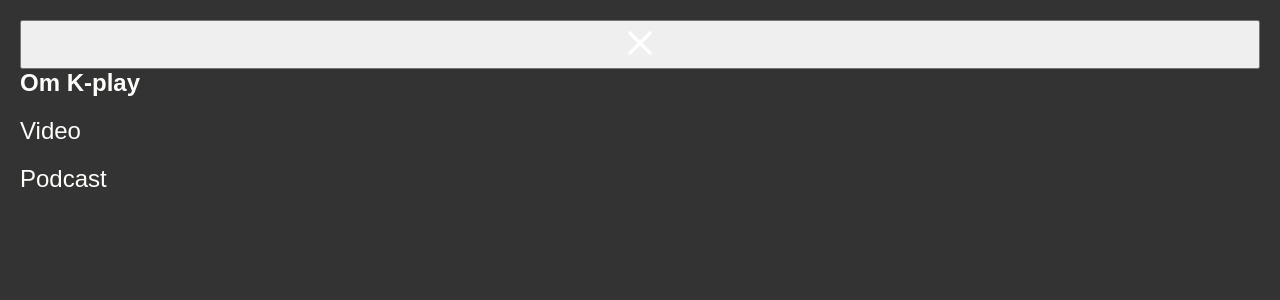
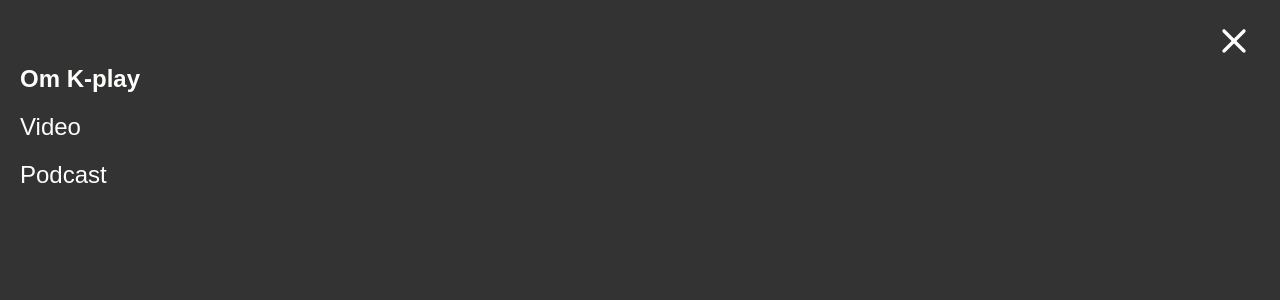
Before and after one commit to Raademar/projekt_ka, a React (Create React App) app: page / in a window 1280 px wide. Both pictures are taken after a click on the button 1232 px from the left and 40 px from the top of the page. Shown: the top 300 px of the page. Built offline with nearby package versions, Linux system fonts and the light colour scheme.

Commit message:
styling for navbar

```diff
--- a/src/components/Nav/Menu/index.js
+++ b/src/components/Nav/Menu/index.js
@@ -1,13 +1,13 @@
 import React from 'react'
-import MenuStyle from './style'
+import { MenuStyle, CloseButton } from './style'
 import Cross from '../../icons/Cross'
 
 const Menu = ({ close }) => {
   return (
     <MenuStyle>
-      <button onClick={close}>
+      <CloseButton onClick={close}>
         <Cross />
-      </button>
+      </CloseButton>
       <h2>Om K-play</h2>
       <h2>Video</h2>
       <h2>Podcast</h2>
--- a/src/components/Nav/Menu/style.js
+++ b/src/components/Nav/Menu/style.js
@@ -1,6 +1,6 @@
 import styled from 'styled-components'
 
-const MenuStyle = styled.div`
+export const MenuStyle = styled.div`
   background-color: ${props => props.theme.colors.darkgrey};
   position: fixed;
   top: 0;
@@ -24,8 +24,17 @@
   }
 
   svg {
-    align-self: flex-end;
   }
 `
 
-export default MenuStyle
+export const CloseButton = styled.button`
+  align-self: flex-end;
+  border: none;
+  width: fit-content;
+  background: none;
+  outline: 0;
+
+  svg {
+    align-self: center;
+  }
+`
--- a/src/components/Nav/index.js
+++ b/src/components/Nav/index.js
@@ -3,7 +3,7 @@
 import Logo from '../icons/Logo'
 import Hamburger from '../icons/Hamburger'
 
-import { NavWrapper } from './style'
+import { NavWrapper, MenuButton } from './style'
 import Menu from './Menu'
 const Nav = () => {
   const [menuOpen, setMenuOpen] = useState(false)
@@ -13,9 +13,9 @@
       <NavWrapper>
         <ArrowBack />
         <Logo />
-        <button onClick={() => setMenuOpen(true)}>
+        <MenuButton onClick={() => setMenuOpen(true)}>
           <Hamburger />
-        </button>
+        </MenuButton>
       </NavWrapper>
       {menuOpen && <Menu close={() => setMenuOpen(false)}></Menu>}
     </>
--- a/src/components/Nav/style.js
+++ b/src/components/Nav/style.js
@@ -9,3 +9,13 @@
   align-items: center;
   padding: 0 20px;
 `
+export const MenuButton = styled.button`
+  height: 100%;
+  /* padding: 0 ${({ theme }) => theme.space[3]}px; */
+  display: flex;
+  align-items: center;
+  border: none;
+  background: none;
+  outline: 0;
+  cursor: pointer;
+`
--- a/src/views/Start.js
+++ b/src/views/Start.js
@@ -7,7 +7,6 @@
     <div>
       <Nav></Nav>
       <Searchbar></Searchbar>
-      <h2>Hejju</h2>
     </div>
   )
 }
```
